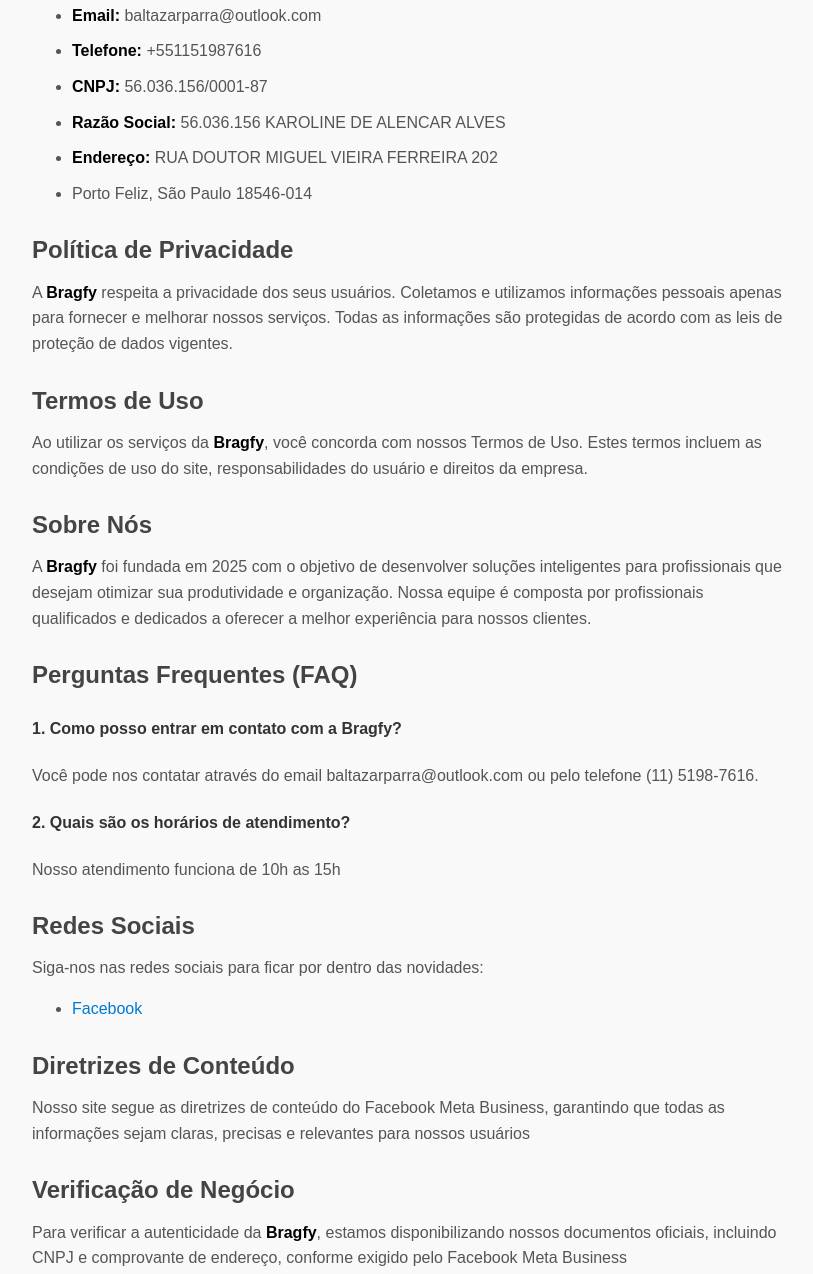
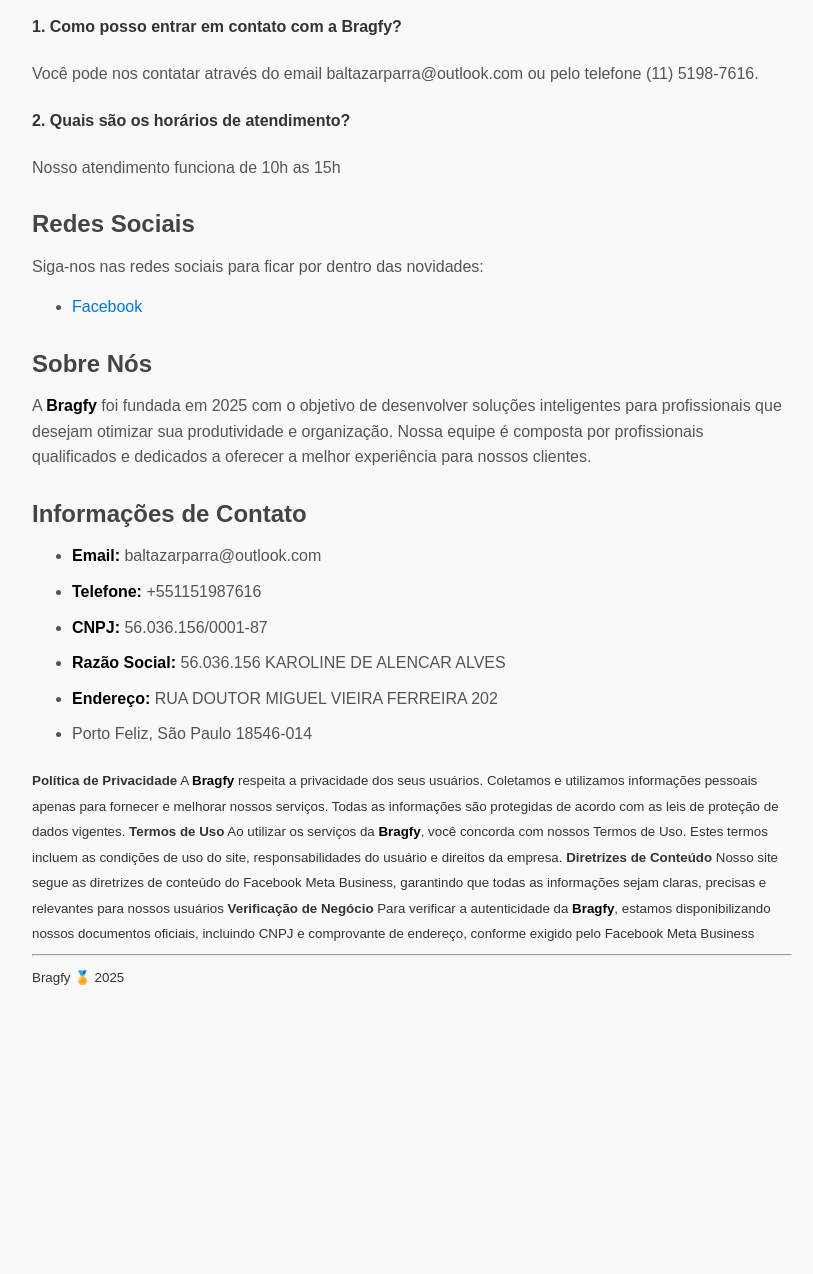
Before and after one commit to baltazarparra/bragfy, a plain HTML site: page index.html in a window 1280 px wide. Shown: the part 745-2019 px from the top of the page, without its empty margins (228-1041 px from the left). After the commit the page ends 1755 px from the top, so only its background shows below. Drawn offline with Linux system fonts and the light colour scheme.

Commit message:
add hierachy

```diff
--- a/index.html
+++ b/index.html
@@ -55,43 +55,6 @@
       organização e a documentação conosco!
     </p>
 
-    <h3>Informações de Contato</h3>
-    <ul>
-      <li><strong>Email:</strong> baltazarparra@outlook.com</li>
-      <li><strong>Telefone:</strong> +551151987616</li>
-      <li><strong>CNPJ:</strong> 56.036.156/0001-87</li>
-      <li>
-        <strong>Razão Social:</strong> 56.036.156 KAROLINE DE ALENCAR ALVES
-      </li>
-
-      <li><strong>Endereço:</strong> RUA DOUTOR MIGUEL VIEIRA FERREIRA 202</li>
-      <li>Porto Feliz, São Paulo 18546-014</li>
-    </ul>
-
-    <h3>Política de Privacidade</h3>
-    <p>
-      A <strong>Bragfy</strong> respeita a privacidade dos seus usuários.
-      Coletamos e utilizamos informações pessoais apenas para fornecer e
-      melhorar nossos serviços. Todas as informações são protegidas de acordo
-      com as leis de proteção de dados vigentes.
-    </p>
-
-    <h3>Termos de Uso</h3>
-    <p>
-      Ao utilizar os serviços da <strong>Bragfy</strong>, você concorda com
-      nossos Termos de Uso. Estes termos incluem as condições de uso do site,
-      responsabilidades do usuário e direitos da empresa.
-    </p>
-
-    <h3>Sobre Nós</h3>
-    <p>
-      A <strong>Bragfy</strong> foi fundada em 2025 com o objetivo de
-      desenvolver soluções inteligentes para profissionais que desejam otimizar
-      sua produtividade e organização. Nossa equipe é composta por profissionais
-      qualificados e dedicados a oferecer a melhor experiência para nossos
-      clientes.
-    </p>
-
     <h3>Perguntas Frequentes (FAQ)</h3>
     <h4>1. Como posso entrar em contato com a Bragfy?</h4>
     <p>
@@ -112,19 +75,57 @@
       </li>
     </ul>
 
-    <h3>Diretrizes de Conteúdo</h3>
+    <h3>Sobre Nós</h3>
     <p>
+      A <strong>Bragfy</strong> foi fundada em 2025 com o objetivo de
+      desenvolver soluções inteligentes para profissionais que desejam otimizar
+      sua produtividade e organização. Nossa equipe é composta por profissionais
+      qualificados e dedicados a oferecer a melhor experiência para nossos
+      clientes.
+    </p>
+
+    <h3>Informações de Contato</h3>
+    <ul>
+      <li><strong>Email:</strong> baltazarparra@outlook.com</li>
+      <li><strong>Telefone:</strong> +551151987616</li>
+      <li><strong>CNPJ:</strong> 56.036.156/0001-87</li>
+      <li>
+        <strong>Razão Social:</strong> 56.036.156 KAROLINE DE ALENCAR ALVES
+      </li>
+
+      <li><strong>Endereço:</strong> RUA DOUTOR MIGUEL VIEIRA FERREIRA 202</li>
+      <li>Porto Feliz, São Paulo 18546-014</li>
+    </ul>
+
+    <small>
+      <b>Política de Privacidade</b>
+      A <strong>Bragfy</strong> respeita a privacidade dos seus usuários.
+      Coletamos e utilizamos informações pessoais apenas para fornecer e
+      melhorar nossos serviços. Todas as informações são protegidas de acordo
+      com as leis de proteção de dados vigentes.
+    </small>
+
+    <small>
+      <b>Termos de Uso</b>
+      Ao utilizar os serviços da <strong>Bragfy</strong>, você concorda com
+      nossos Termos de Uso. Estes termos incluem as condições de uso do site,
+      responsabilidades do usuário e direitos da empresa.
+    </small>
+
+    <small>
+      <b>Diretrizes de Conteúdo</b>
       Nosso site segue as diretrizes de conteúdo do Facebook Meta Business,
       garantindo que todas as informações sejam claras, precisas e relevantes
       para nossos usuários
-    </p>
+    </small>
 
-    <h3>Verificação de Negócio</h3>
-    <p>
+    <small>
+      <b>Verificação de Negócio</b>
       Para verificar a autenticidade da <strong>Bragfy</strong>, estamos
       disponibilizando nossos documentos oficiais, incluindo CNPJ e comprovante
       de endereço, conforme exigido pelo Facebook Meta Business
-    </p>
+    </small>
+    <hr />
     <small>Bragfy 🏅 2025</small>
   </body>
 </html>
```
